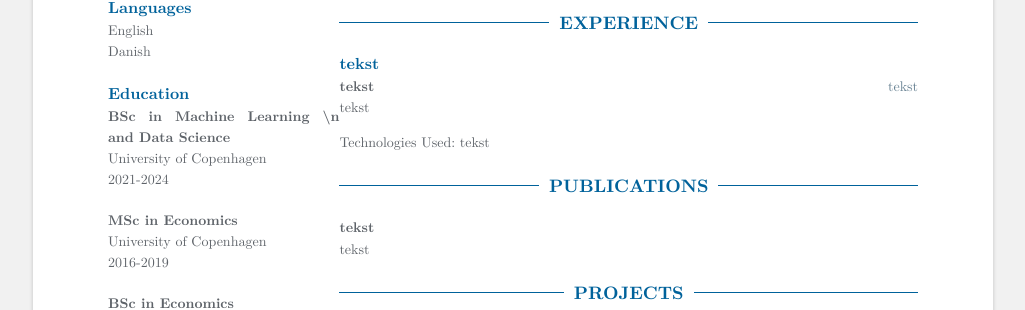
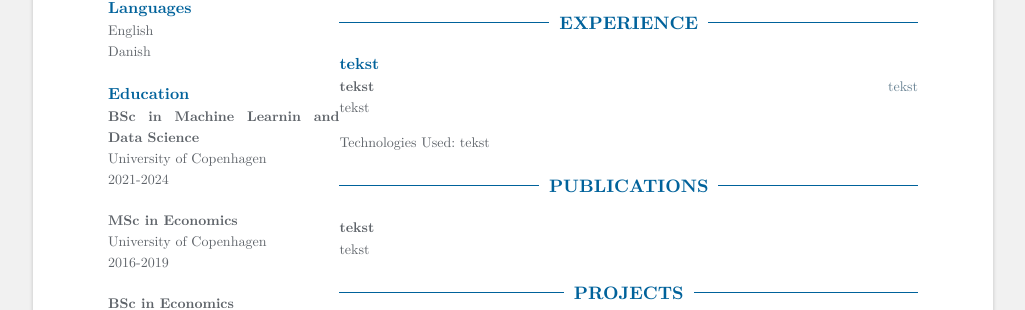
Before and after one commit to Woergaard/Woergaard.github.io, a Jekyll site: the page built from index.html, in a window 1280 px wide. Shown: the part 265-575 px from the top of the page, without its empty margins (127-1152 px from the left). Built offline with Jekyll 4.4.1, drawn with Linux system fonts in a browser that asks for light colours.

Commit message:
Updating

```diff
--- a/_data/data.yml
+++ b/_data/data.yml
@@ -15,7 +15,7 @@ languages:
   - idiom: Danish
 
 education:
-  - degree: BSc in Machine Learning \n and Data Science
+  - degree: BSc in Machine Learnin     and Data Science
     time: 2021-2024
     university: University of Copenhagen
 
```
